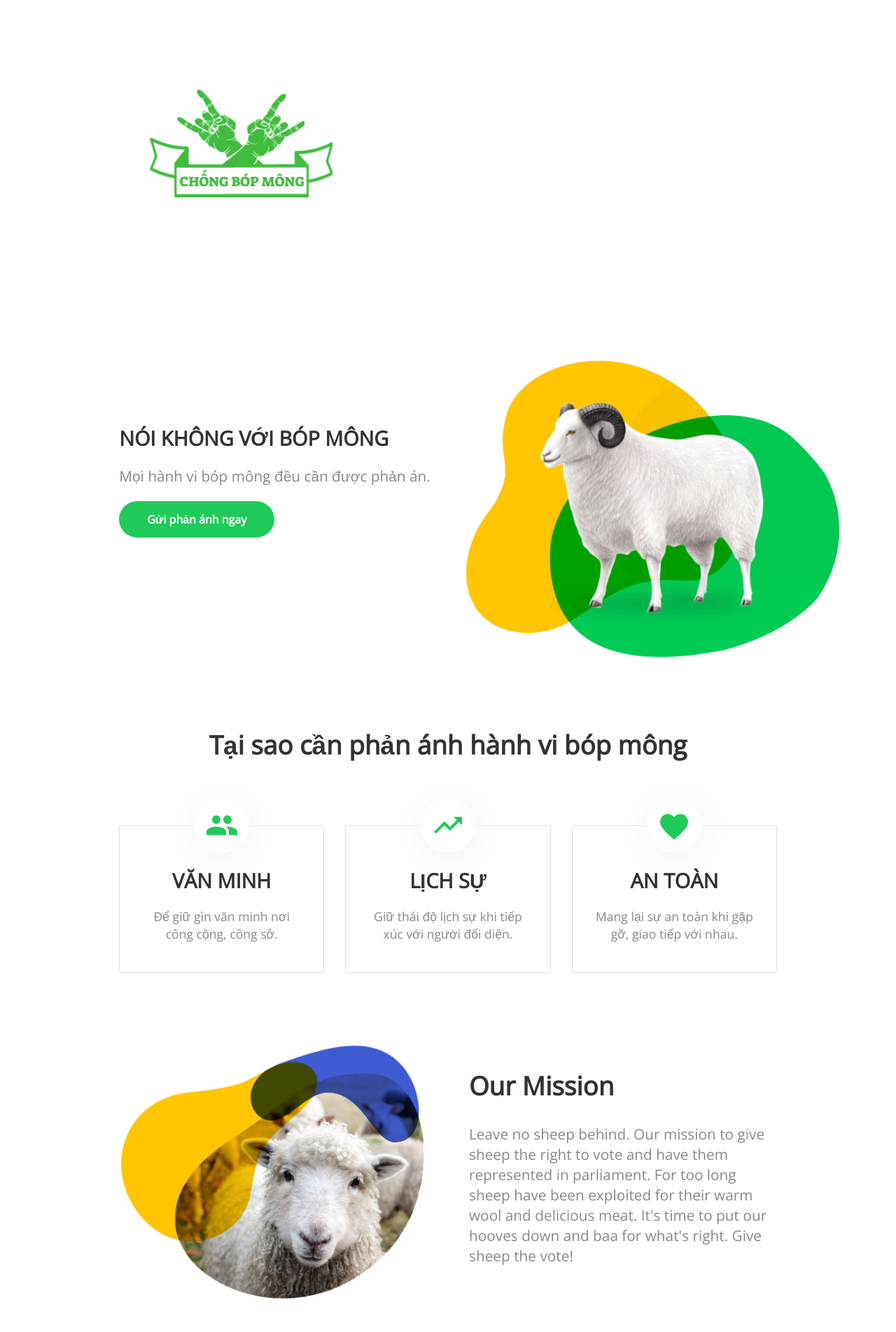
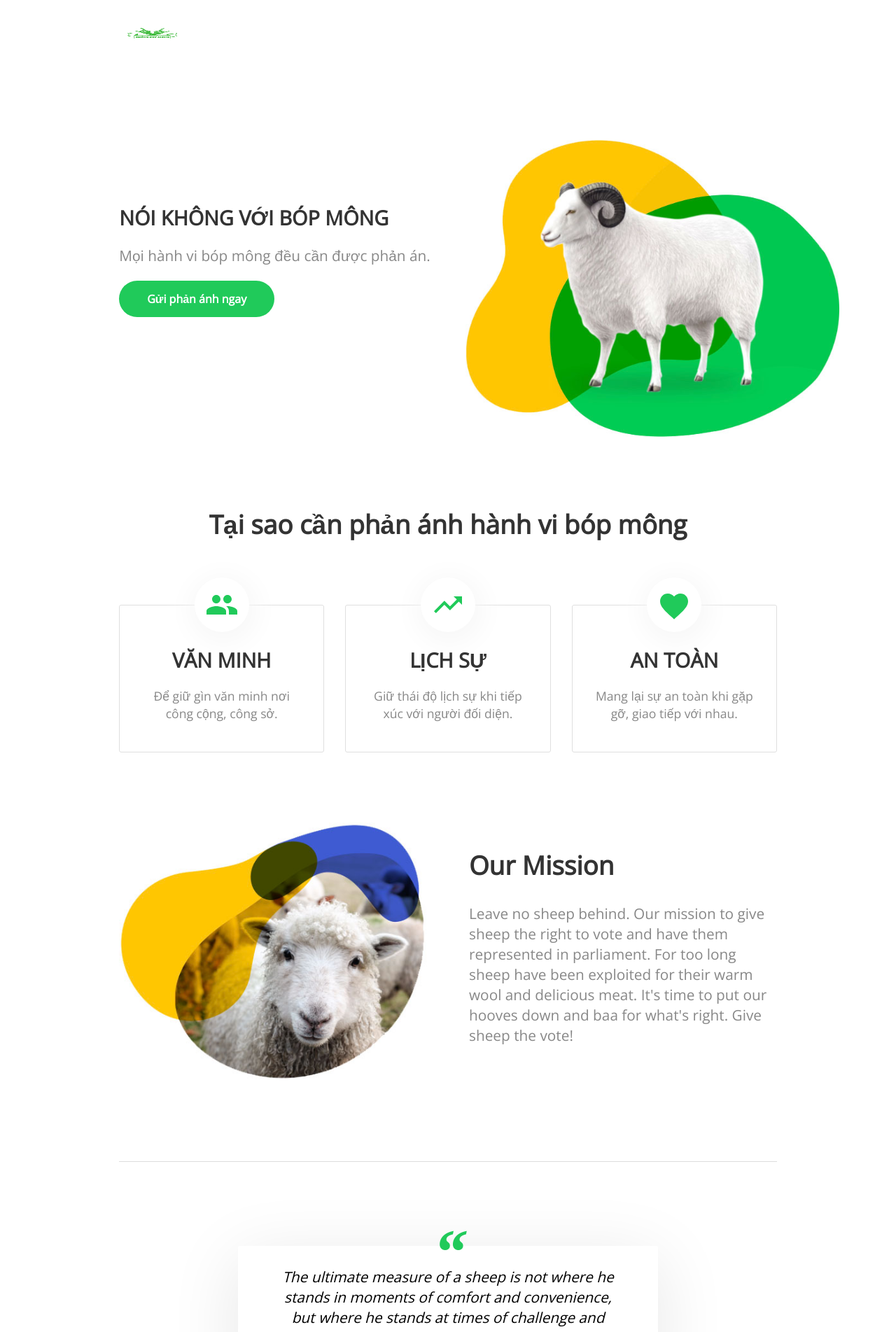
Before and after one commit to chongbopmong/chongbopmong.github.io, a Jekyll site: the page built from index.html, in a window 1280 px wide. Shown: the top 1903 px of the page at 70% size. Built offline with Jekyll 4.4.1, drawn with Linux system fonts in a browser that asks for light colours; nearby versions of some CDN libraries.

Commit message:
Update default.html

```diff
--- a/_layouts/default.html
+++ b/_layouts/default.html
@@ -23,7 +23,7 @@
 	<body>
 		<nav>
 			<div class="container">
-				<a href="{{ site.baseurl }}"><img src="/images/logo.png"/></a>
+				<a href="{{ site.baseurl }}"><img src="/images/logo.png"/ width="95.26" height="35"></a>
 				<!-- <a href="{{ site.baseurl }}">{% include logo.html %}</a> -->
 			</div>
 		</nav>
```
